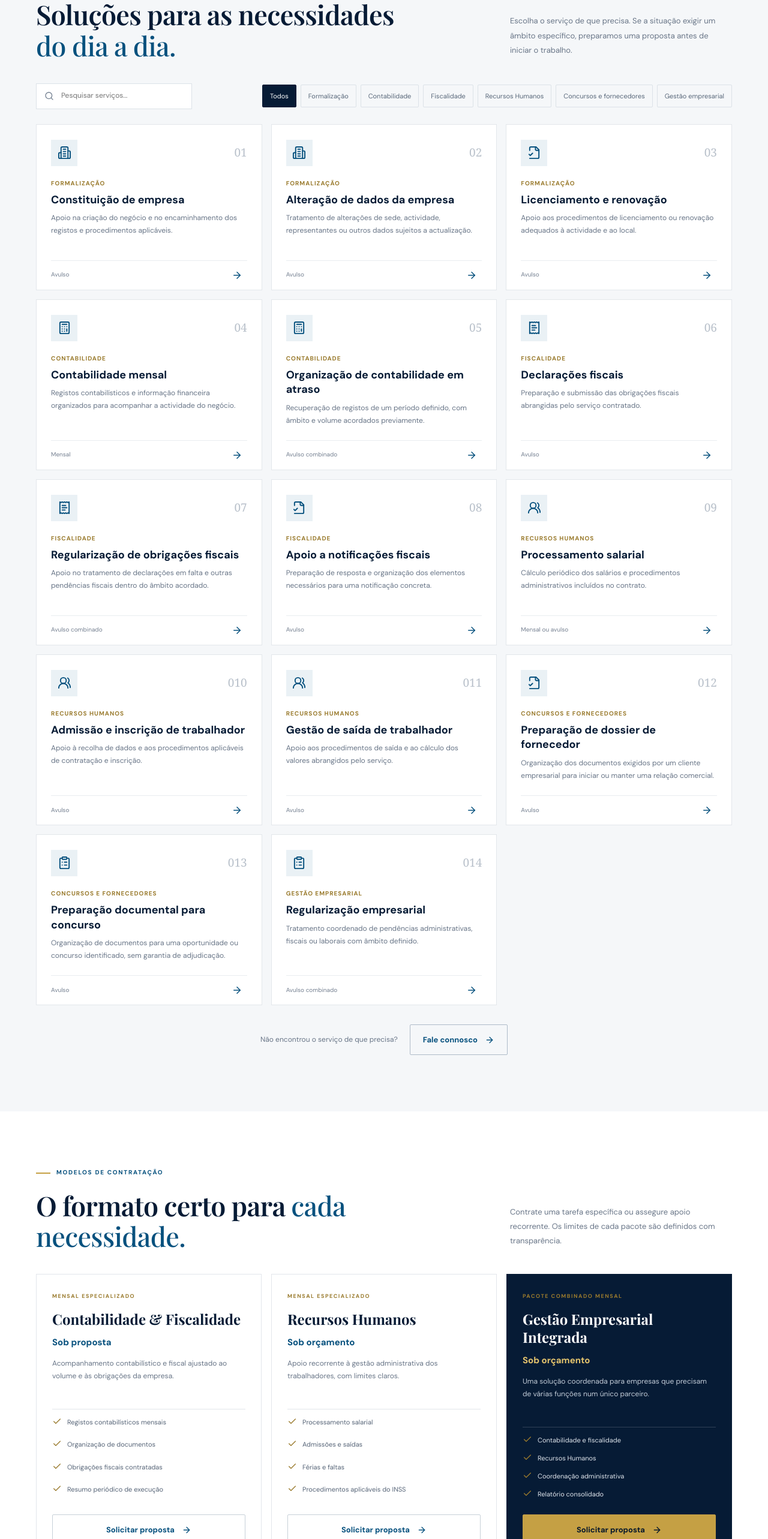
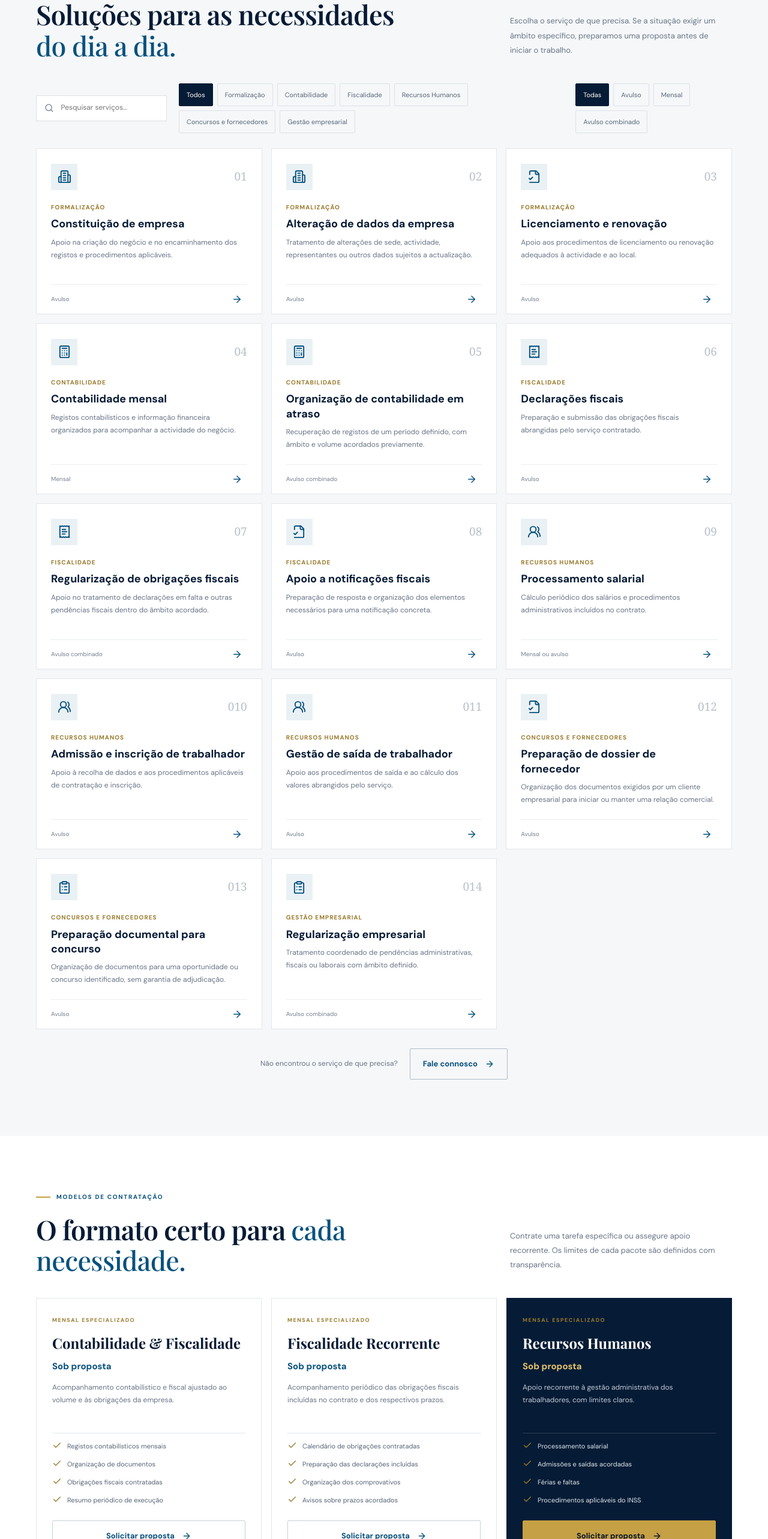
Before and after one commit to al-alanga/acjl, a Next.js app: page / in a window 1280 px wide. Shown: the part 1520-4086 px from the top of the page at 60% size. Built offline with nearby package versions, Linux system fonts and the light colour scheme.

Commit message:
Expandir modalidades e pacotes mensais do catálogo ACJL

```diff
--- a/app/page.tsx
+++ b/app/page.tsx
@@ -22,12 +22,14 @@ const services = [
 
 const packages = [
   { name: "Contabilidade & Fiscalidade", label: "Mensal especializado", price: "Sob proposta", text: "Acompanhamento contabilístico e fiscal ajustado ao volume e às obrigações da empresa.", features: ["Registos contabilísticos mensais", "Organização de documentos", "Obrigações fiscais contratadas", "Resumo periódico de execução"] },
-  { name: "Recursos Humanos", label: "Mensal especializado", price: "Sob orçamento", text: "Apoio recorrente à gestão administrativa dos trabalhadores, com limites claros.", features: ["Processamento salarial", "Admissões e saídas", "Férias e faltas", "Procedimentos aplicáveis do INSS"] },
-  { name: "Gestão Empresarial Integrada", label: "Pacote combinado mensal", price: "Sob orçamento", text: "Uma solução coordenada para empresas que precisam de várias funções num único parceiro.", features: ["Contabilidade e fiscalidade", "Recursos Humanos", "Coordenação administrativa", "Relatório consolidado"] },
+  { name: "Fiscalidade Recorrente", label: "Mensal especializado", price: "Sob proposta", text: "Acompanhamento periódico das obrigações fiscais incluídas no contrato e dos respectivos prazos.", features: ["Calendário de obrigações contratadas", "Preparação das declarações incluídas", "Organização dos comprovativos", "Avisos sobre prazos acordados"] },
+  { name: "Recursos Humanos", label: "Mensal especializado", price: "Sob proposta", text: "Apoio recorrente à gestão administrativa dos trabalhadores, com limites claros.", features: ["Processamento salarial", "Admissões e saídas acordadas", "Férias e faltas", "Procedimentos aplicáveis do INSS"] },
+  { name: "Gestão Empresarial Integrada", label: "Pacote combinado mensal", price: "Sob proposta", text: "Uma solução coordenada para empresas que precisam de várias funções num único parceiro.", features: ["Contabilidade e fiscalidade", "Recursos Humanos", "Coordenação administrativa acordada", "Resumo consolidado da execução"] },
+  { name: "Contabilidade & Gestão Fiscal", label: "Pacote combinado mensal", price: "Sob proposta", text: "Para negócios que querem manter registos contabilísticos e obrigações fiscais acompanhados num único serviço.", features: ["Registos contabilísticos mensais", "Obrigações fiscais abrangidas", "Organização documental", "Ponto periódico sobre pendências do serviço"] },
 ];
 
 const combined = [
-  { name: "Começar o Negócio", text: "Formalização, registos aplicáveis e documentação inicial.", price: "Sob orçamento" },
+  { name: "Começar o Negócio", text: "Formalização, registos aplicáveis e documentação inicial.", price: "Sob proposta" },
   { name: "Preparar para Fornecer Empresas", text: "Dossier de fornecedor e preparação para requisitos de um cliente identificado.", price: "Sob orçamento" },
   { name: "Preparar uma Candidatura", text: "Organização documental para uma oportunidade ou concurso específico.", price: "Sob orçamento" },
   { name: "Colocar a Contabilidade em Ordem", text: "Organização de registos de um período previamente definido.", price: "Sob orçamento" },
@@ -38,11 +40,13 @@ export default function Home() {
   const [menuOpen, setMenuOpen] = useState(false);
   const [query, setQuery] = useState("");
   const [category, setCategory] = useState("Todos");
+  const [modality, setModality] = useState("Todas");
   const [modal, setModal] = useState<string | null>(null);
   const [selected, setSelected] = useState("");
   const [sent, setSent] = useState(false);
   const categories = ["Todos", ...Array.from(new Set(services.map((s) => s.category)))];
-  const filtered = useMemo(() => services.filter((s) => (category === "Todos" || s.category === category) && (s.title + " " + s.description + " " + s.category).toLowerCase().includes(query.toLowerCase())), [category, query]);
+  const modalities = ["Todas", "Avulso", "Mensal", "Avulso combinado"];
+  const filtered = useMemo(() => services.filter((s) => (category === "Todos" || s.category === category) && (modality === "Todas" || s.type.toLowerCase().includes(modality.toLowerCase())) && (s.title + " " + s.description + " " + s.category).toLowerCase().includes(query.toLowerCase())), [category, modality, query]);
 
   function startRequest(name: string) {
     setSelected(name);
@@ -96,7 +100,7 @@ export default function Home() {
       <section className="section intro-section" id="empresa"><div className="container intro-grid"><div><div className="eyebrow"><span></span> SOBRE A ACJL</div><h2>O apoio empresarial deve <em>simplificar.</em></h2></div><div className="intro-copy"><p>A ACJL — Contabilidade & Serviços reúne soluções de apoio à atividade empresarial para que os responsáveis pelos negócios possam dedicar mais tempo aos clientes, às operações e ao crescimento.</p><p>Trabalhamos com serviços avulsos, pacotes mensais especializados e soluções combinadas. Cada contratação deve ter um âmbito claro, entregáveis definidos e condições adequadas à dimensão do trabalho.</p><a className="text-link dark-link" href="#como-funciona">A nossa forma de trabalhar <ArrowRight size={16}/></a></div></div></section>
 
       <section className="section services-section" id="servicos"><div className="container"><div className="section-heading"><div><div className="eyebrow"><span></span> O QUE FAZEMOS</div><h2>Soluções para as necessidades <em>do dia a dia.</em></h2></div><p>Escolha o serviço de que precisa. Se a situação exigir um âmbito específico, preparamos uma proposta antes de iniciar o trabalho.</p></div>
-        <div className="catalog-tools"><div className="searchbox"><Search size={18}/><input value={query} onChange={(e) => setQuery(e.target.value)} placeholder="Pesquisar serviços..." aria-label="Pesquisar serviços"/></div><div className="category-scroll">{categories.map((c) => <button key={c} className={category === c ? "filter-chip active" : "filter-chip"} onClick={() => setCategory(c)}>{c}</button>)}</div></div>
+        <div className="catalog-tools"><div className="searchbox"><Search size={18}/><input value={query} onChange={(e) => setQuery(e.target.value)} placeholder="Pesquisar serviços..." aria-label="Pesquisar serviços"/></div><div className="category-scroll">{categories.map((c) => <button key={c} className={category === c ? "filter-chip active" : "filter-chip"} onClick={() => setCategory(c)}>{c}</button>)}</div><div className="category-scroll modality-filters" aria-label="Filtrar por modalidade">{modalities.map((m) => <button key={m} className={modality === m ? "filter-chip active" : "filter-chip"} onClick={() => setModality(m)}>{m}</button>)}</div></div>
         <div className="service-grid">{filtered.map((s, i) => {const Icon = s.icon; return <article className="service-card" key={s.title}><div className="service-card-top"><div className="service-icon"><Icon size={23}/></div><span className="service-index">0{i + 1}</span></div><span className="service-category">{s.category}</span><h3>{s.title}</h3><p>{s.description}</p><div className="service-card-foot"><span>{s.type}</span><button onClick={() => startRequest(s.title)} aria-label={"Solicitar " + s.title}><ArrowRight size={18}/></button></div></article>})}</div>
         {filtered.length === 0 && <div className="empty-state">Não encontrámos serviços com esses critérios. Experimente outra pesquisa.</div>}
         <div className="center-cta"><span>Não encontrou o serviço de que precisa?</span><button className="button button-outline" onClick={() => startRequest("Pedido personalizado")}>Fale connosco <ArrowRight size={16}/></button></div>
```
